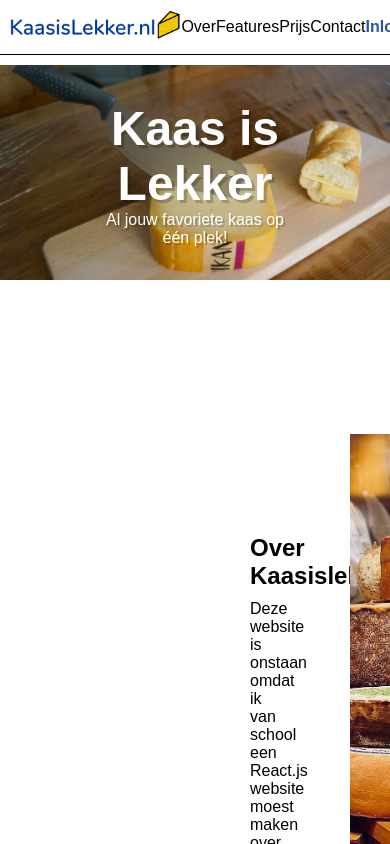
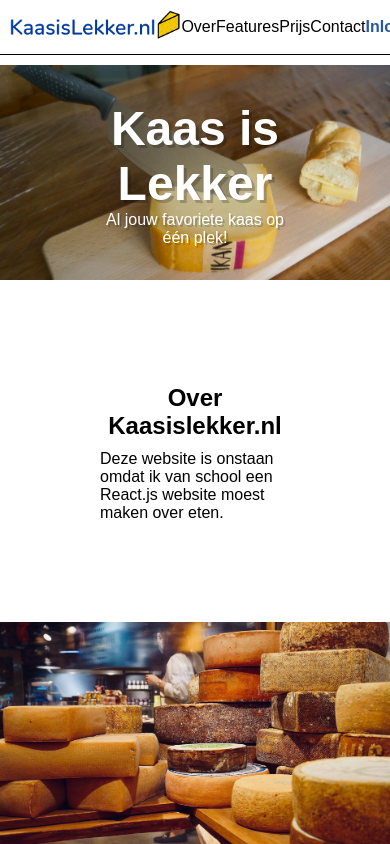
Before and after one commit to AidanMiddel/kaasislekker.nl, a React (Create React App) app: page / in a window 390 px wide. Shown: the top 844 px of the page. Built offline with nearby package versions, Linux system fonts and the light colour scheme.

Commit message:
edit About responsive

```diff
--- a/src/components/about/About.css
+++ b/src/components/about/About.css
@@ -1,7 +1,32 @@
+
+
+@media screen and (max-width: 60rem) {
     .about{
         display: flex;
         flex-wrap: flex;
-    margin: 15rem;
+        flex-direction: column
+    }
+
+    .about__article{
+        width: 100%;
+        padding: 10rem;
+    }
+
+    .about__header{
+        text-align: center;
+        padding-bottom: 1rem;
+    }
+
+    .about__img{
+        width: 100%;
+        object-fit: cover;
+    }
+}
+
+@media screen and (min-width: 60rem) {
+    .about{
+        display: flex;
+        padding: 15rem;
     }
 
     .about__article{
@@ -18,3 +43,4 @@
         width: 50%;
         object-fit: cover;
     }
+}
```
Lines whose indentation alone changed are shown as unchanged.
